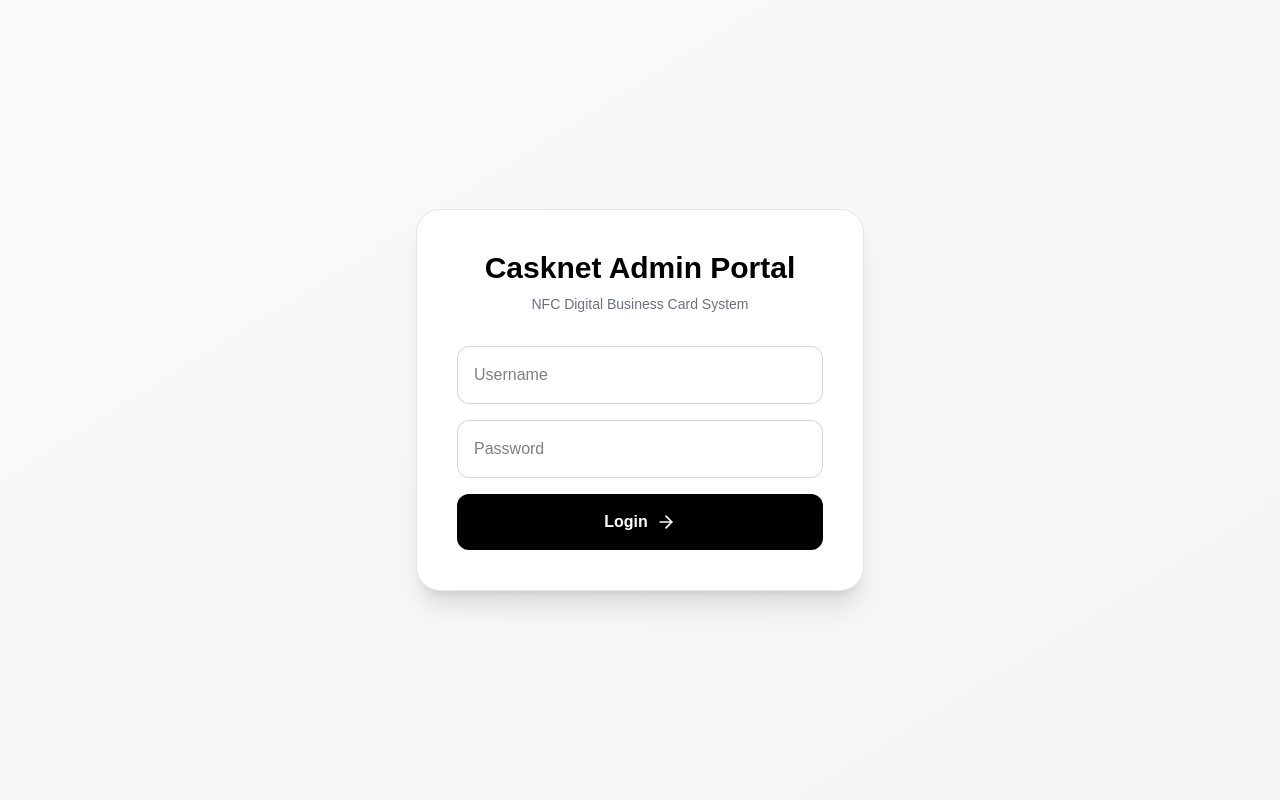
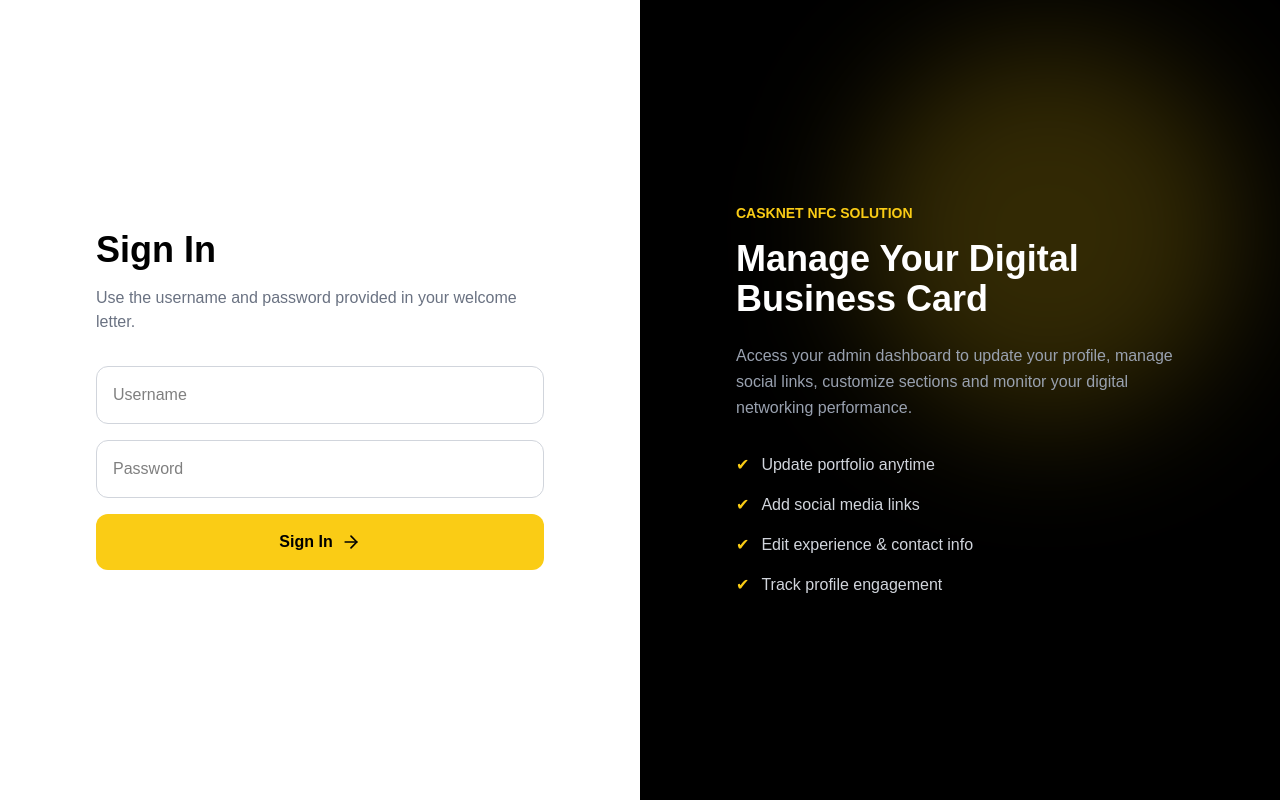
Before and after one commit to ChalankaKodikara/NFC-smart-card-frontend, a Next.js app: page /login in a window 1280 px wide. Built offline with nearby package versions, Linux system fonts and the light colour scheme; no server answers.

Commit message:
loginpage

```diff
--- a/app/login/page.tsx
+++ b/app/login/page.tsx
@@ -16,10 +16,6 @@ export default function LoginPage() {
   const [loading, setLoading] = useState(false);
   const [error, setError] = useState("");
 
-  /* =====================================
-     🔐 LOGIN HANDLER
-  ===================================== */
-
   const handleLogin = async () => {
     if (!username.trim() || !password.trim()) {
       setError("Username and password are required");
@@ -30,16 +26,13 @@ export default function LoginPage() {
       setLoading(true);
       setError("");
 
-      // 🧹 Clear old session
       Cookies.remove("token");
       Cookies.remove("user");
       localStorage.clear();
 
       const res = await fetch(`${API_URL}/api/auth/login`, {
         method: "POST",
-        headers: {
-          "Content-Type": "application/json",
-        },
+        headers: { "Content-Type": "application/json" },
         body: JSON.stringify({
           username: username.trim(),
           password: password.trim(),
@@ -48,61 +41,24 @@ export default function LoginPage() {
 
       const data = await res.json();
 
-      if (!res.ok) {
-        throw new Error(data.message || "Login failed");
-      }
+      if (!res.ok) throw new Error(data.message || "Login failed");
 
       const { token, user } = data;
-      const { role, tenantId, tenantSlug } = user;
+      const { role, tenantId } = user;
 
-      /* =====================================
-         ✅ SAVE SESSION
-      ===================================== */
+      Cookies.set("token", token, { expires: 1 });
+      Cookies.set("user", JSON.stringify(user), { expires: 1 });
 
-      // Save token in cookie
-      Cookies.set("token", token, {
-        expires: 1,
-        secure: process.env.NODE_ENV === "production",
-        sameSite: "Strict",
-      });
-
-      // Save user in cookie
-      Cookies.set("user", JSON.stringify(user), {
-        expires: 1,
-      });
-
-      // Save useful values in localStorage
       localStorage.setItem("token", token);
       localStorage.setItem("role", role);
 
-      if (tenantId) {
-        localStorage.setItem("tenantId", tenantId);
-      }
-
-      if (tenantSlug) {
-        localStorage.setItem("tenantSlug", tenantSlug);
-      }
-
-      /* =====================================
-         🚀 ROLE BASED ROUTING
-      ===================================== */
-
       if (role === "SUPER_ADMIN") {
         router.push("/super/dashboard");
-        return;
+      } else if (role === "CLIENT_ADMIN") {
+        router.push(`/admin/clients/${tenantId}`);
+      } else {
+        router.push("/");
       }
-
-      if (role === "CLIENT_ADMIN") {
-        if (!tenantId) {
-          throw new Error("Tenant ID missing");
-        }
-
-        router.push(`/admin/clients/${tenantId}`);
-        return;
-      }
-
-      // fallback
-      router.push("/");
     } catch (err: any) {
       setError(err.message || "Something went wrong");
     } finally {
@@ -110,36 +66,24 @@ export default function LoginPage() {
     }
   };
 
-  /* =====================================
-     ⌨️ ENTER KEY SUPPORT
-  ===================================== */
+  return (
+    <div className="min-h-screen grid md:grid-cols-2">
+      {/* ================= LEFT LOGIN SIDE ================= */}
+      <div className="flex items-center justify-center bg-white px-8 py-16">
+        <div className="w-full max-w-md">
+          <h2 className="text-4xl font-bold text-black mb-4">Sign In</h2>
 
-  const handleKeyDown = (e: React.KeyboardEvent<HTMLInputElement>) => {
-    if (e.key === "Enter" && !loading) {
-      handleLogin();
-    }
-  };
-
-  return (
-    <div className="min-h-screen flex items-center justify-center bg-gradient-to-br from-gray-50 to-gray-100 px-6">
-      <div className="w-full max-w-md bg-white p-10 rounded-3xl shadow-xl border border-gray-200">
-        <div className="text-center mb-8">
-          <h2 className="text-3xl font-bold text-black">
-            Casknet Admin Portal
-          </h2>
-          <p className="text-gray-500 mt-2 text-sm">
-            NFC Digital Business Card System
+          <p className="text-gray-500 mb-8">
+            Use the username and password provided in your welcome letter.
           </p>
-        </div>
 
           <input
             type="text"
             placeholder="Username"
             value={username}
             onChange={(e) => setUsername(e.target.value)}
-          onKeyDown={handleKeyDown}
             disabled={loading}
-          className="w-full border border-gray-300 p-4 rounded-xl mb-4 text-black focus:ring-2 focus:ring-black outline-none transition disabled:opacity-60"
+            className="w-full border border-gray-300 p-4 rounded-xl mb-4 text-black focus:ring-2 focus:ring-[#FACC15] outline-none"
           />
 
           <input
@@ -147,24 +91,62 @@ export default function LoginPage() {
             placeholder="Password"
             value={password}
             onChange={(e) => setPassword(e.target.value)}
-          onKeyDown={handleKeyDown}
             disabled={loading}
-          className="w-full border border-gray-300 p-4 rounded-xl mb-4 text-black focus:ring-2 focus:ring-black outline-none transition disabled:opacity-60"
+            className="w-full border border-gray-300 p-4 rounded-xl mb-4 text-black focus:ring-2 focus:ring-[#FACC15] outline-none"
           />
 
-        {error && (
-          <div className="mb-4 text-sm text-red-500 text-center">{error}</div>
-        )}
+          {error && <div className="mb-4 text-sm text-red-500">{error}</div>}
 
           <button
             onClick={handleLogin}
             disabled={loading}
-          className="w-full bg-black text-white py-4 rounded-xl font-semibold hover:opacity-90 transition flex items-center justify-center gap-2 disabled:opacity-60"
+            className="w-full bg-[#FACC15] text-black py-4 rounded-xl font-semibold hover:bg-yellow-400 transition flex items-center justify-center gap-2"
           >
-          {loading ? "Logging in..." : "Login"}
+            {loading ? "Signing in..." : "Sign In"}
             <ArrowRight className="w-5 h-5" />
           </button>
         </div>
       </div>
+
+      {/* ================= RIGHT BRAND SIDE ================= */}
+      <div className="hidden md:flex flex-col justify-center items-center bg-black text-white px-16 relative overflow-hidden">
+        {/* Soft Yellow Glow */}
+        <div className="absolute w-96 h-96 bg-[#FACC15]/20 rounded-full blur-3xl top-10 right-10"></div>
+
+        <div className="relative z-10 max-w-md text-left">
+          <h3 className="text-[#FACC15] uppercase text-sm font-semibold mb-4">
+            Casknet NFC Solution
+          </h3>
+
+          <h1 className="text-4xl font-bold mb-6">
+            Manage Your Digital Business Card
+          </h1>
+
+          <p className="text-gray-400 mb-8 leading-relaxed">
+            Access your admin dashboard to update your profile, manage social
+            links, customize sections and monitor your digital networking
+            performance.
+          </p>
+
+          <div className="space-y-4 text-gray-300">
+            <Feature text="Update portfolio anytime" />
+            <Feature text="Add social media links" />
+            <Feature text="Edit experience & contact info" />
+            <Feature text="Track profile engagement" />
+          </div>
+        </div>
+      </div>
+    </div>
   );
 }
+
+/* ================= FEATURE ITEM ================= */
+
+function Feature({ text }: { text: string }) {
+  return (
+    <div className="flex items-center gap-3">
+      <span className="text-[#FACC15]">✔</span>
+      <span>{text}</span>
+    </div>
+  );
+}
--- a/components/HeroSection.tsx
+++ b/components/HeroSection.tsx
@@ -13,35 +13,35 @@ export default function HeroSection() {
         <div
           className="absolute w-2 h-2 bg-amber-400/20 rounded-full animate-float-1"
           style={{ top: "10%", left: "10%" }}
-        ></div>
+        />
         <div
           className="absolute w-3 h-3 bg-amber-400/30 rounded-full animate-float-2"
           style={{ top: "20%", left: "80%" }}
-        ></div>
+        />
         <div
           className="absolute w-2 h-2 bg-amber-400/20 rounded-full animate-float-3"
           style={{ top: "60%", left: "15%" }}
-        ></div>
+        />
         <div
           className="absolute w-4 h-4 bg-amber-400/20 rounded-full animate-float-1"
           style={{ top: "70%", left: "85%" }}
-        ></div>
+        />
         <div
           className="absolute w-2 h-2 bg-amber-400/30 rounded-full animate-float-2"
           style={{ top: "30%", left: "50%" }}
-        ></div>
+        />
         <div
           className="absolute w-3 h-3 bg-amber-400/20 rounded-full animate-float-3"
           style={{ top: "80%", left: "40%" }}
-        ></div>
+        />
         <div
           className="absolute w-2 h-2 bg-amber-400/30 rounded-full animate-float-1"
           style={{ top: "40%", left: "70%" }}
-        ></div>
+        />
         <div
           className="absolute w-3 h-3 bg-amber-400/20 rounded-full animate-float-2"
           style={{ top: "50%", left: "25%" }}
-        ></div>
+        />
       </div>
 
       {/* Content */}
@@ -63,12 +63,12 @@ export default function HeroSection() {
         </p>
 
         <div className="flex flex-col sm:flex-row gap-4 justify-center items-center">
-          {/* GET STARTED BUTTON */}
+          {/* SIGN IN BUTTON */}
           <button
             onClick={() => router.push("/login")}
             className="group px-8 py-4 bg-[#EAB308] text-white rounded-xl font-semibold shadow-lg hover:bg-[#D97706] transition-all hover:-translate-y-1 hover:shadow-xl flex items-center gap-2"
           >
-            Go to Admin
+            Sign In
             <ArrowRight className="w-5 h-5 group-hover:translate-x-1 transition-transform" />
           </button>
 
```
Lines whose indentation alone changed are shown as unchanged.
